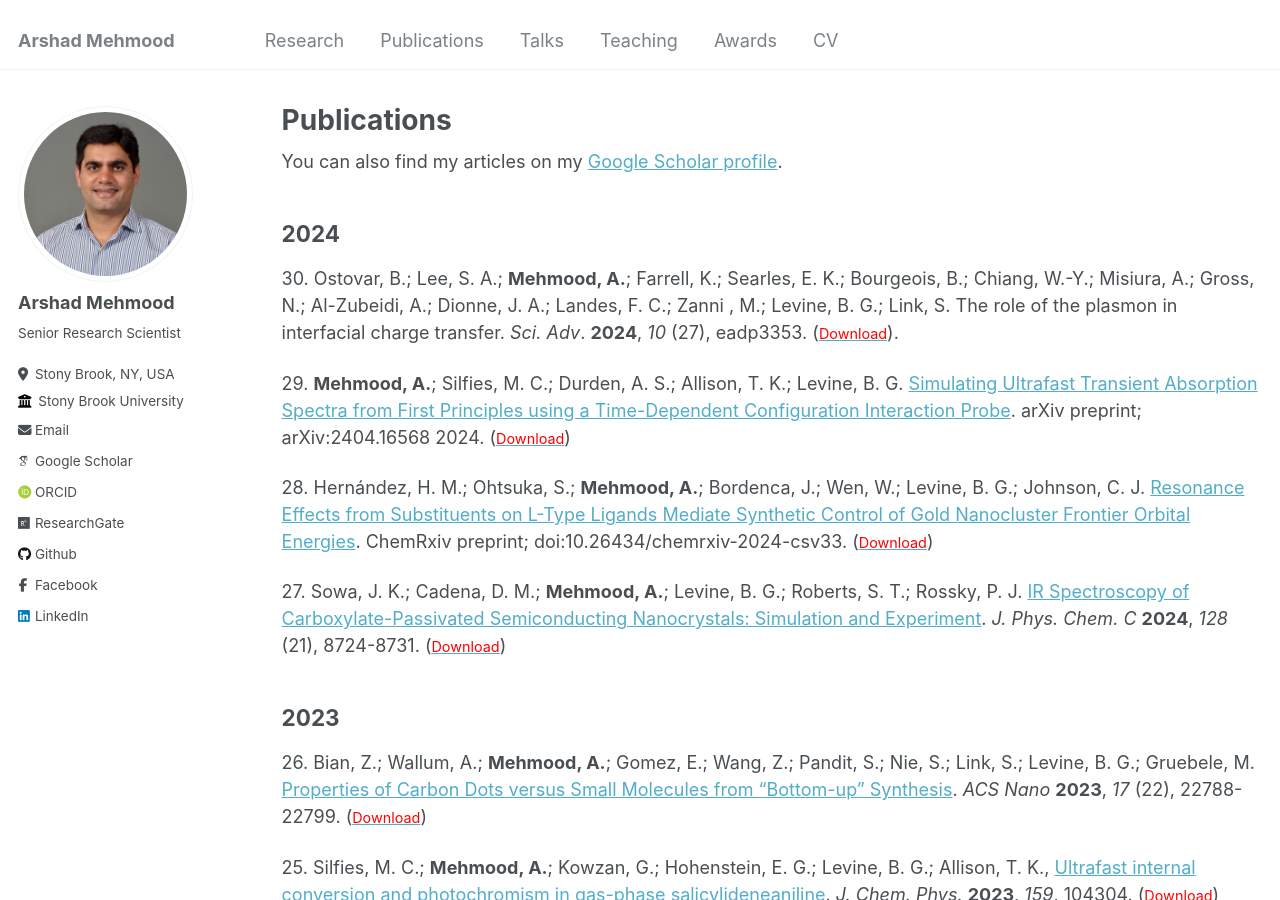
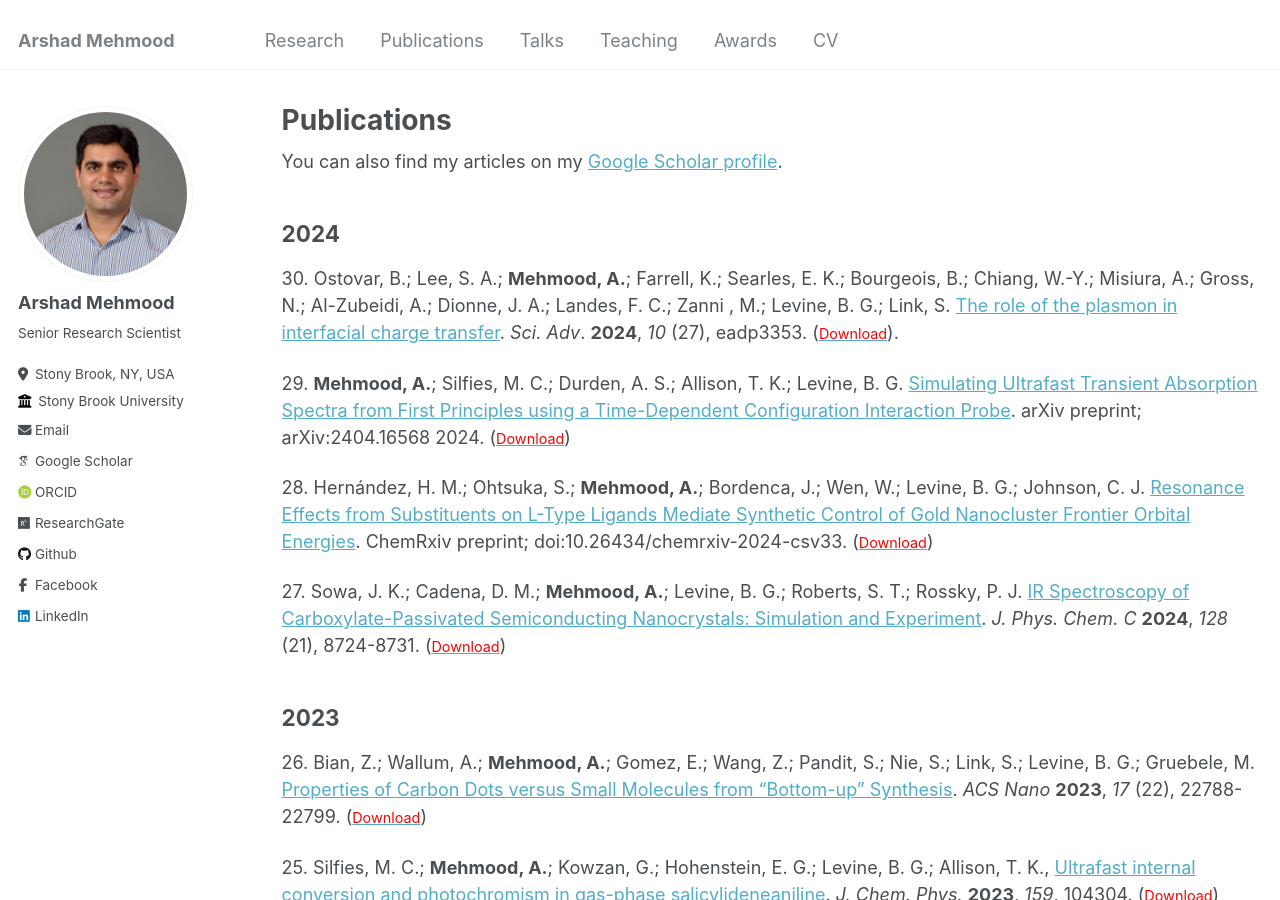
Before and after one commit to arshadmehmood118/arshadmehmood118.github.io, a Jekyll site: the page built from _pages/publications.md, in a window 1280 px wide and 900 px high. Built offline with Jekyll 4.4.1, drawn with Linux system fonts in a browser that asks for light colours; some web fonts are replaced; part of the change alters nothing that is shown.

Commit message:
Update publications.md

```diff
--- a/_pages/publications.md
+++ b/_pages/publications.md
@@ -11,7 +11,7 @@ author_profile: true
 
 2024
 ------
-30\. Ostovar, B.; Lee, S. A.; **Mehmood, A.**; Farrell, K.; Searles, E. K.; Bourgeois, B.; Chiang, W.-Y.; Misiura, A.; Gross, N.; Al-Zubeidi, A.; Dionne, J. A.; Landes, F. C.; Zanni , M.; Levine, B. G.; Link, S.  The role of the plasmon in interfacial charge transfer. _Sci. Adv_. **2024**, _10_ (27), eadp3353. ([<span style="color:red; font-size:0.8em;">Download</span>](http://arshadmehmood118.github.io/files/paper30.pdf)).
+30\. Ostovar, B.; Lee, S. A.; **Mehmood, A.**; Farrell, K.; Searles, E. K.; Bourgeois, B.; Chiang, W.-Y.; Misiura, A.; Gross, N.; Al-Zubeidi, A.; Dionne, J. A.; Landes, F. C.; Zanni , M.; Levine, B. G.; Link, S.  [The role of the plasmon in interfacial charge transfer](https://doi.org/10.1126/sciadv.adp3353). _Sci. Adv_. **2024**, _10_ (27), eadp3353. ([<span style="color:red; font-size:0.8em;">Download</span>](http://arshadmehmood118.github.io/files/paper30.pdf)).
 
 29\. **Mehmood, A.**; Silfies, M. C.; Durden, A. S.; Allison, T. K.; Levine, B. G. [Simulating Ultrafast Transient Absorption Spectra from First Principles using a Time-Dependent Configuration Interaction Probe](
 https://doi.org/10.48550/arXiv.2404.16568). arXiv preprint; arXiv:2404.16568 2024. ([<span style="color:red; font-size:0.8em;">Download</span>](http://arshadmehmood118.github.io/files/paper29.pdf))
```
